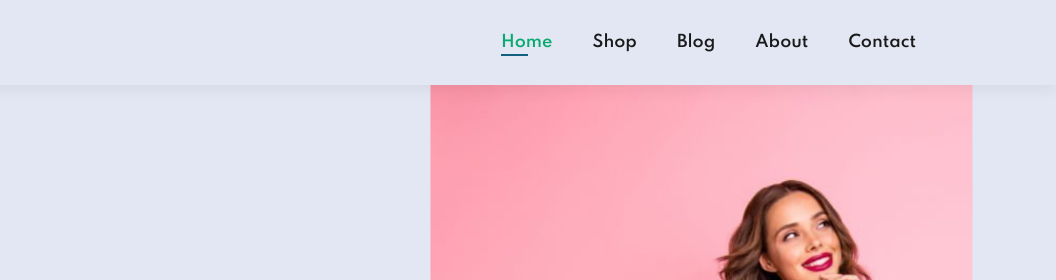
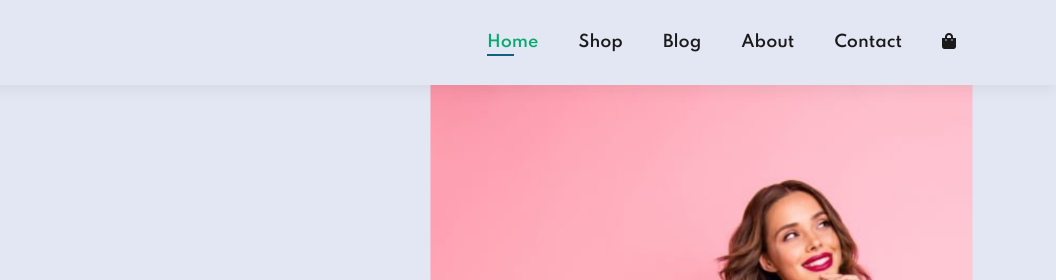
Before and after one commit to shivani2190/E-Commerce-Website, a plain HTML site: page index.html in a window 1280 px wide. Shown: the top 280 px of the page, 224-1280 px from the left. Drawn offline with Linux system fonts and the light colour scheme.

Commit message:
Update index.html

```diff
--- a/index.html
+++ b/index.html
@@ -17,7 +17,7 @@
           <li><a href="blog.html">Blog</a></li>
           <li><a href="about.html">About</a></li>
           <li><a href="contact.html">Contact</a></li>
-          <li id="lg-bag"> <a href="cart.html"><i class="fa-solid fa-bag-shopping"></i></a></li>
+          <li id="lg-bag"> <a href="cart.html"><i class="fas fa-shopping-bag"></i></a></li>
           <a href="#" id="close"><i class="far fa-times-circle"></i></a>
         </ul>
       </div>
```
